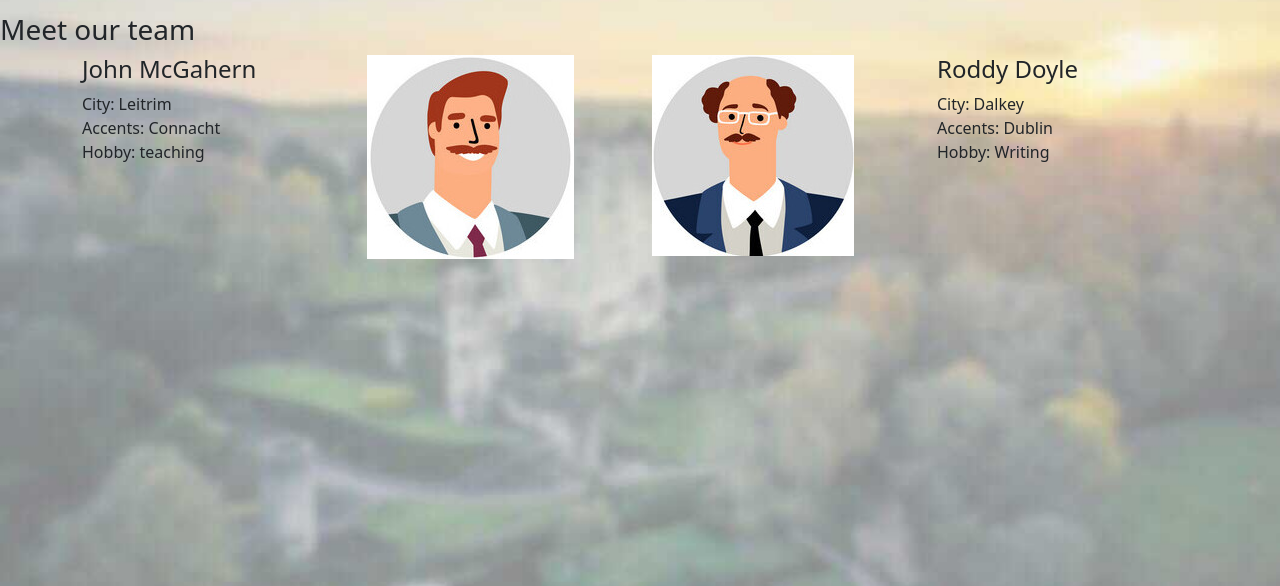
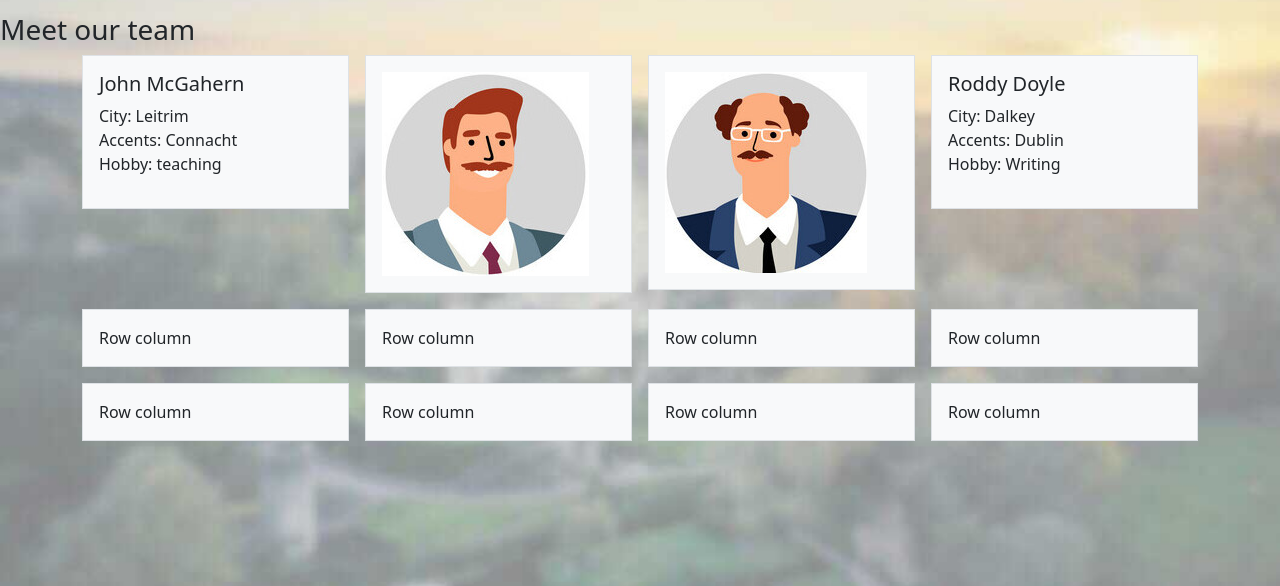
Before and after one commit to olga-od-ua/the-gift-of-the-gab, a plain HTML site: page about_us.html in a window 1280 px wide. Shown: the part 153-739 px from the top of the page. Drawn offline with nearby package versions, Linux system fonts and the light colour scheme; a web font is replaced by a local one.

Commit message:
Restyle team members grid and add content to first row

```diff
--- a/about_us.html
+++ b/about_us.html
@@ -55,37 +55,100 @@
     <p>We are a group of Irish professional teachers who know how difficult Irish accents can be no matter how fluent you are in English. We are here to help you integrate into the Irish society with ease not only by removing the language barrier but also by tackling any cultural intricasies. With us you will get the most out of your stay in Ireland!</p>
     <div id="meet-team-heading">
         <h3>Meet our team</h3>
+    </div>
+</div>
 
-
-    <div class ="container" id="team">
-            <div class="row row-cols-4">
-    <div class="col">
+<!--<div class ="container" id="team">
+        <div class="row two-members g-0">
+            <div class="col col-12">
+                <div class="row bio-photo g-0">
+                    <div class="col col-6 bio-photo">
+                            <div class="team-info">
                             <h4>John McGahern</h4>
-      <p>City: Leitrim
+                            <p>
+                                City: Leitrim
                                 <br>Accents: Connacht
-         <br>Hobby: teaching</p>
-    </div>
-    <div class="col">
+                                <br>Hobby: teaching
+                            </p>
                             <img src="assets/images/team/jmcgahern.jpeg" alt="A photo of John McGahern">
                             </div>
-    <div class="col">
-      <img src="assets/images/team/rdoyle.jpeg" alt="Aphoto of Roddy Doyle">
                     </div>
-    <div class="col">
+                    <div class="col col-6 bio-photo">
+                            <div class="team-info">
+                            <img src="assets/images/team/rdoyle.jpeg" alt="A photo of Roddy Doyle">
                             <h4>Roddy Doyle</h4>
-        <p>City: Dalkey
+                            <p>
+                                City: Dalkey
                                 <br>Accents: Dublin
-           <br>Hobby: Writing</p>
-
+                                <br>Hobby: Writing
+                            </p>
                             </div>
                     </div>
             </div>
+        </div>
+    </div>
+</div>    -->
 
 
+<!-- beginnig of team members grid -->
+<div class="container">
+  <div class="row row-cols-2 row-cols-lg-4 g-2 g-lg-3">
+    <div class="col">
+      <div class="p-3 border bg-light">
+        <h5>John McGahern</h5>
+        <p>
+        City: Leitrim
+        <br>Accents: Connacht
+        <br>Hobby: teaching
+        </p>
       </div>
     </div>
+    <div class="col">
+      <div class="p-3 border bg-light"><img src="assets/images/team/jmcgahern.jpeg" alt="A photo of John McGahern"></div>
+    </div>
+    <div class="col">
+      <div class="p-3 border bg-light"><img src="assets/images/team/rdoyle.jpeg" alt="Aphoto of Roddy Doyle"></div>
+    </div>
+    <div class="col">
+      <div class="p-3 border bg-light">
+        <h5>Roddy Doyle</h5>
+        <p>
+        City: Dalkey
+        <br>Accents: Dublin
+        <br>Hobby: Writing
+        </p></div>
+    </div>
+    <div class="col">
+      <div class="p-3 border bg-light">Row column</div>
+    </div>
+    <div class="col">
+      <div class="p-3 border bg-light">Row column</div>
+    </div>
+    <div class="col">
+      <div class="p-3 border bg-light">Row column</div>
+    </div>
+    <div class="col">
+      <div class="p-3 border bg-light">Row column</div>
+    </div>
+    <div class="col">
+      <div class="p-3 border bg-light">Row column</div>
+    </div>
+    <div class="col">
+      <div class="p-3 border bg-light">Row column</div>
+    </div>
+    <div class="col">
+      <div class="p-3 border bg-light">Row column</div>
+    </div>
+    <div class="col">
+      <div class="p-3 border bg-light">Row column</div>
+    </div>
+  </div>
+</div>
+<!-- end of team members grid -->
 
-</div>
+</div> <!--content-wrap-->
+
+</div> <!--page container-->
 <footer id="footer" class="footer py-3 mt-auto bg-light">
   <div class="container text-muted">
         <div class="row footer-row">
```
Lines whose indentation alone changed are shown as unchanged.
